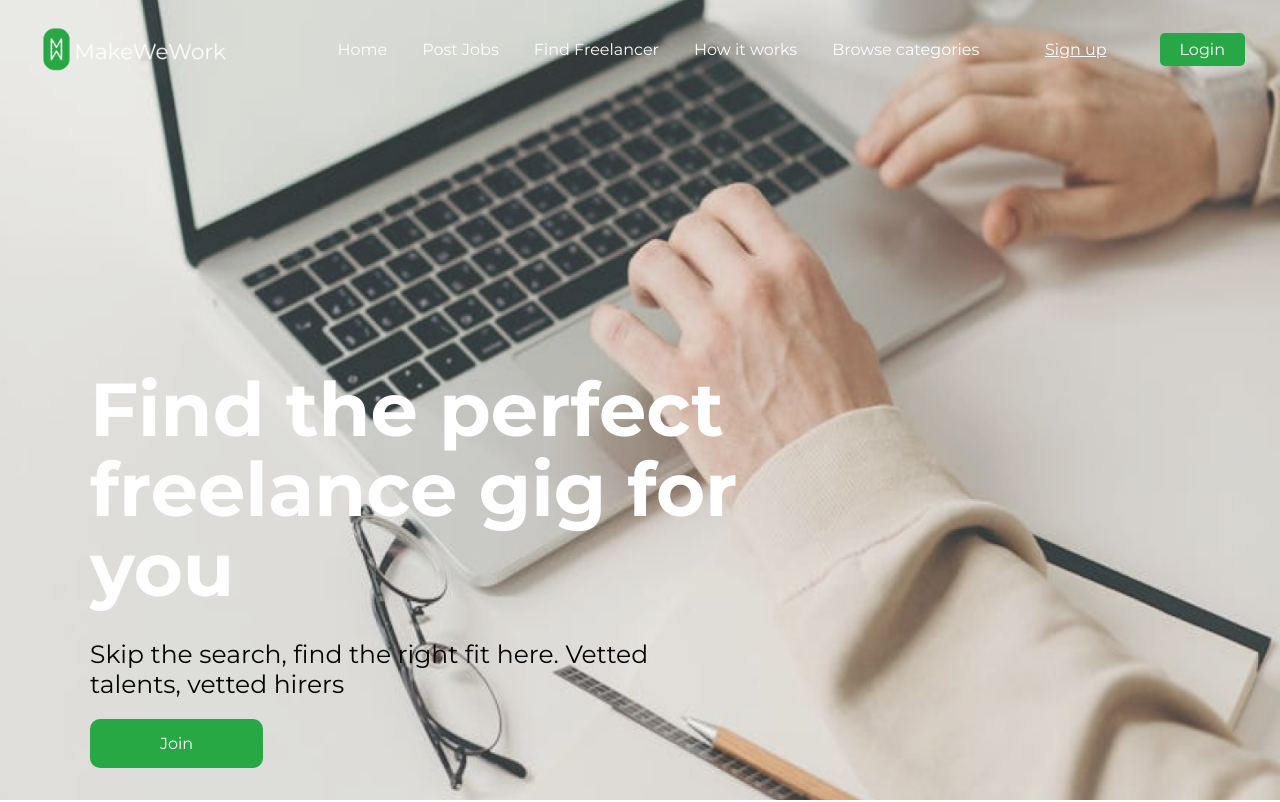
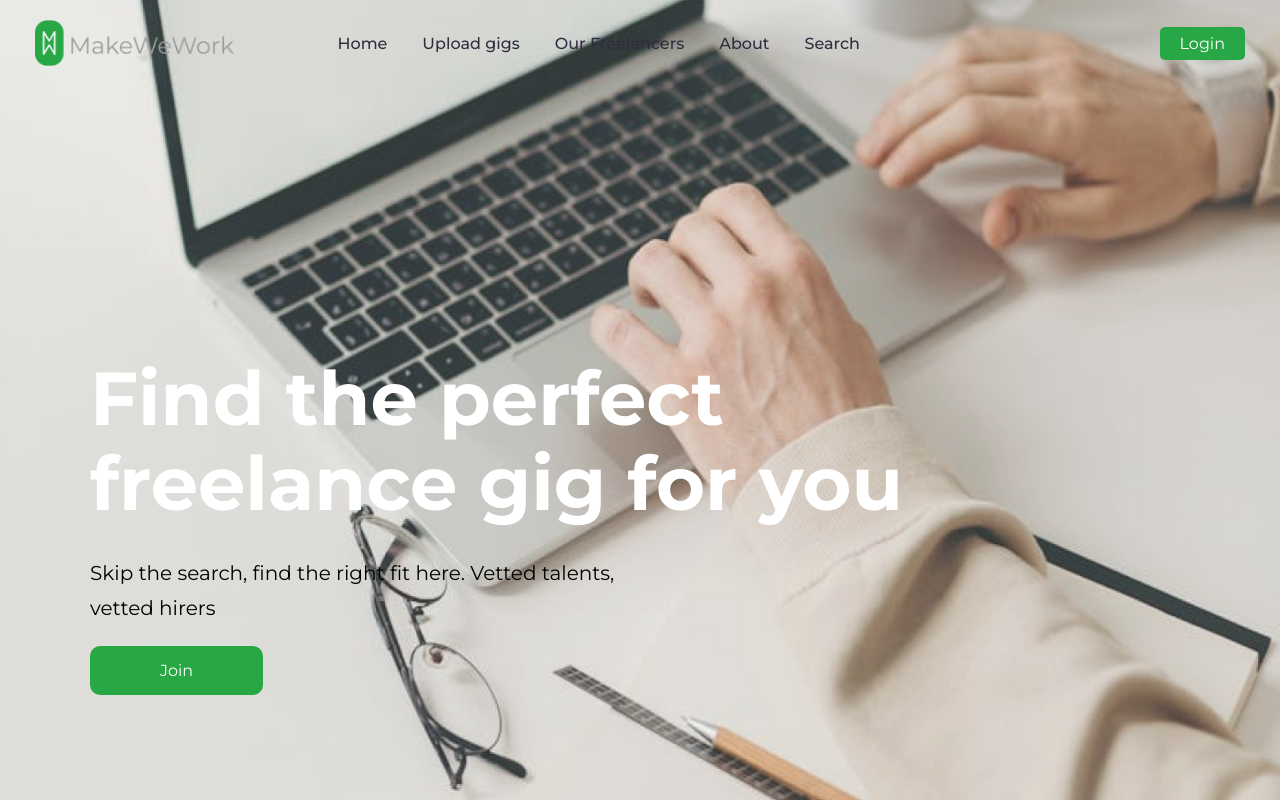
Before and after one commit to MakeWework/MakeWework, a React (Vite) app: page / in a window 1280 px wide. Shown: the top 802 px of the page. Built offline with nearby package versions, Linux system fonts and the light colour scheme.

Commit message:
dennar branch

```diff
--- a/src/App.css
+++ b/src/App.css
@@ -11,19 +11,18 @@ nav {
   display: flex;
   align-items: center;
   justify-content: space-between;
-  width: 70%;
+  width: 50%;
   font-size: 16px;
+  font-weight: 500;
 }
 .navitems {
   display: flex;
   list-style: none;
-  color: #fff;
+  color: #2f2e41;
   gap: 50px;
 }
 .nav-btn {
-  width: 200px;
   display: flex;
-  justify-content: space-between;
 }
 .sign-up {
   background-color: transparent;
@@ -61,13 +60,14 @@ nav {
   color: #fff;
   font-weight: 700;
   font-size: 75px;
-  width: 650px;
-  line-height: 80px;
+  width: 850px;
+  line-height: 85px;
   padding-bottom: 30px;
 }
 .catch-phrase {
-  width: 650px;
-  font-size: 25px;
+  width: 550px;
+  line-height: 35px;
+  font-size: 20px;
   padding-bottom: 20px;
 }
 .Join {
--- a/src/components/Navbar.jsx
+++ b/src/components/Navbar.jsx
@@ -1,4 +1,4 @@
-import Logo from "../assets/whitelogo.png";
+import Logo from "../assets/blacklogo.png";
 import "../App.css";
 // import Login from "../pages/Login";
 import { Link } from "react-router-dom";
@@ -6,10 +6,10 @@ import { Link } from "react-router-dom";
 function Navbar() {
   const navItems = [
     "Home",
-    "Post Jobs",
-    "Find Freelancer",
-    "How it works",
-    "Browse categories",
+    "Upload gigs",
+    "Our Freelancers",
+    "About",
+    "Search",
   ];
 
   const pages = navItems.map((page) => {
@@ -23,9 +23,9 @@ function Navbar() {
         <div className="nav-links">
           <ul className="navitems">{pages}</ul>
           <div className="nav-btn">
-            <Link to="/sign_up" className="sign-up-link">
+            {/*  <Link to="/sign_up" className="sign-up-link">
               <button className="sign-up">Sign up</button>
-            </Link>
+            </Link> */}
             <Link to="/login">
               <button className="Login">Login</button>
             </Link>
```
Also changed, not shown: src/pages/Login.jsx (+5 -5 lines), src/assets/blacklogo.png (added).
